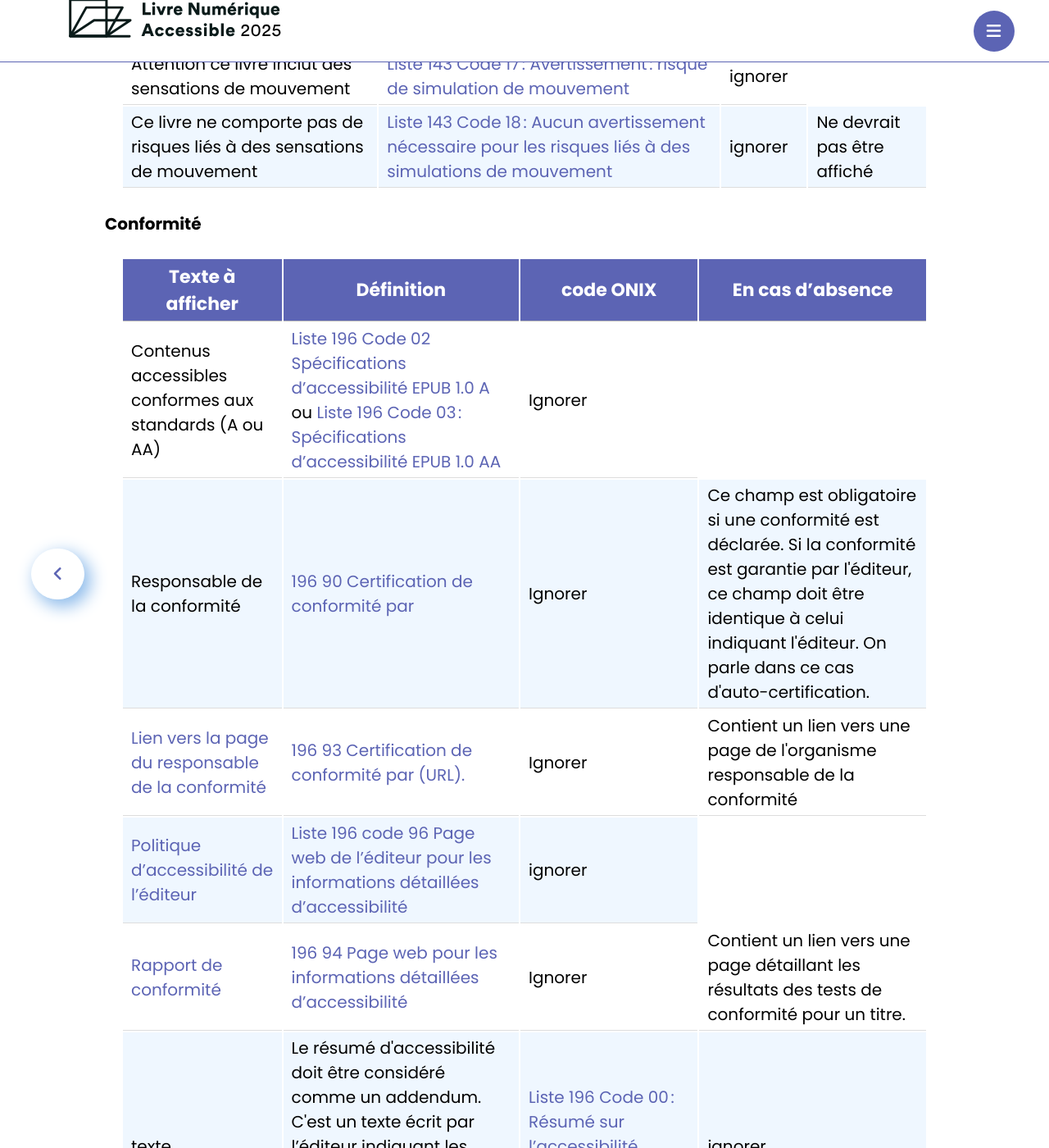
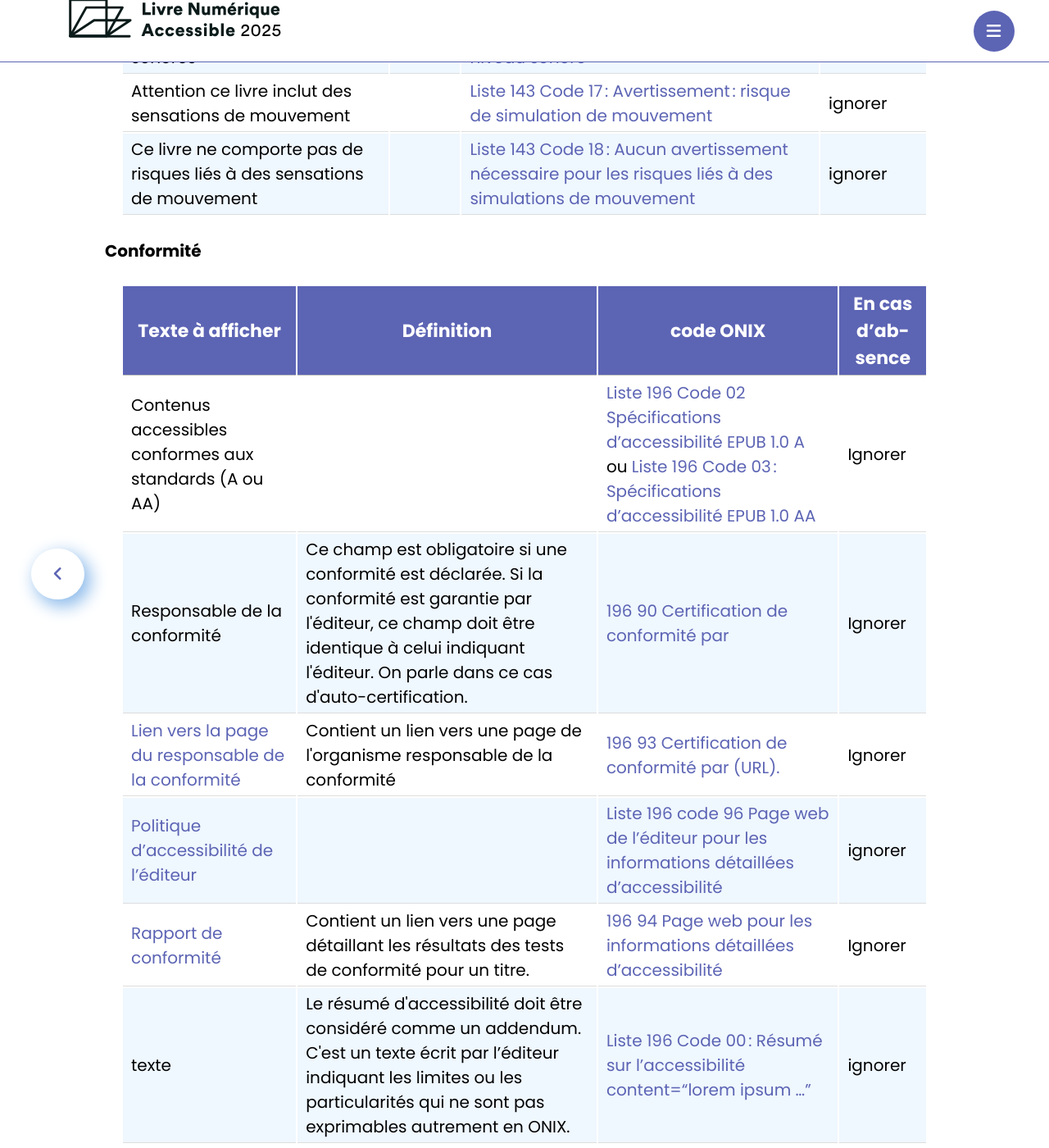
Before and after one commit to edition-accessible/lina25, a Jekyll site: the page built from ressources/Informer.md, in a window 1280 px wide and 1400 px high, scrolled down 7366 px. Shown: the whole window at 82% size. Built offline with Jekyll 4.4.1, drawn with Linux system fonts in a browser that asks for light colours; nearby versions of some CDN libraries; comment, search, counter and statistics services are not loaded; some of the changed text lies outside the part shown.

Commit message:
corrige les tables qui étaient mal alignées

```diff
--- a/ressources/Informer.md
+++ b/ressources/Informer.md
@@ -276,45 +276,45 @@ La langue principale du contenu permet au lecteur de s’assurer qu’il pourra
 <tbody>
 <tr class="odd">
 <td>Attention ce livre inclut des Flashs lumineux</td>
-<!--<td></td>-->
+<td></td>
 <td><a href="https://ns.editeur.org/onix/fr/143/13/">Liste 143 Code 13&#8239;: Avertissement&#8239;: risque de clignotement</a></td>
 <td>ignorer</td>
 <!--<td>forte</td>-->
 </tr>
 <tr class="odd">
 <td>Ce livre ne comporte pas de risques liés à des Flashs lumineux</td>
-<!--<td></td>-->
+<td></td>
 <td><a href="https://ns.editeur.org/onix/fr/143/14/">Liste 143 Code 14&#8239;: Aucun avertissement nécessaire pour les risques liés à un clignotement</a></td>
 <td>ignorer</td>
-<td>Ne devrait pas être affiché</td>
+<!-- <td>Ne devrait pas être affiché</td> -->
 </tr>
 <tr class="even">
 <td>Attention ce livre inclut des bruitages sonores</td>
-<!--<td></td>-->
+<td></td>
 <td><a href="https://ns.editeur.org/onix/fr/143/15/">Liste 143 Code 15&#8239;: risque sonore</a></td>
 <td>ignorer</td>
 <!--<td>forte</td>-->
 </tr>
 <tr class="even">
 <td>Ce livre ne comporte pas de risques liés à des bruitages sonores</td>
-<!--<td></td>-->
+<td></td>
 <td><a href="https://ns.editeur.org/onix/fr/143/16/">Liste 143 Code 16&#8239;: Aucun avertissement nécessaire pour les risques liés à un niveau sonore</a></td>
 <td>ignorer</td>
-<td>Ne devrait pas être affiché</td>
+<!-- <td>Ne devrait pas être affiché</td> -->
 </tr>
 <tr class="odd">
 <td>Attention ce livre inclut des sensations de mouvement</td>
-<!--<td></td>-->
+<td></td>
 <td><a href="https://ns.editeur.org/onix/fr/143/17/">Liste 143 Code 17&#8239;: Avertissement&#8239;: risque de simulation de mouvement</a></td>
 <td>ignorer</td>
 <!--<td>forte</td>-->
 </tr>
 <tr class="odd">
 <td>Ce livre ne comporte pas de risques liés à des sensations de mouvement</td>
-<!--<td></td>-->
+<td></td>
 <td><a href="https://ns.editeur.org/onix/fr/143/18/">Liste 143 Code 18&#8239;: Aucun avertissement nécessaire pour les risques liés à des simulations de mouvement</a></td>
 <td>ignorer</td>
-<td>Ne devrait pas être affiché</td>
+<!-- <td>Ne devrait pas être affiché</td> -->
 </tr>
 </tbody>
 </table>
@@ -341,28 +341,28 @@ Ces informations de premier niveau constituent les fonctionnalités cruciales po
 <tbody>
 <tr>
 <td>Contenus accessibles conformes aux standards (A ou AA)</td>
-<!--<td></td>-->
+<td></td>
 <td><a href="https://ns.editeur.org/onix/fr/196/02">Liste 196 Code 02 Spécifications d’accessibilité EPUB 1.0 A</a> ou <a href="https://ns.editeur.org/onix/fr/196/03">Liste 196 Code 03&#8239;: Spécifications d’accessibilité EPUB 1.0 AA</a></td>
 <td>Ignorer</td>
 <!--<td></td>-->
 </tr>
 <tr>
 <td>Responsable de la conformité</td>
-<!--<td></td>-->
+<td>Ce champ est obligatoire si une conformité est déclarée. Si la conformité est garantie par l'éditeur, ce champ doit être identique à celui indiquant l'éditeur. On parle dans ce cas d'auto-certification.</td>
 <td><a href="https://ns.editeur.org/onix/fr/196/90">196 90 Certification de conformité par</a></td>
 <td>Ignorer</td>
-<td>Ce champ est obligatoire si une conformité est déclarée. Si la conformité est garantie par l'éditeur, ce champ doit être identique à celui indiquant l'éditeur. On parle dans ce cas d'auto-certification.</td>
+<!-- <td></td> -->
 </tr>
 <tr>
 <td><a href="responsable-conformite.html">Lien vers la page du responsable de la conformité</a></td>
-<!--<td></td>-->
+<td>Contient un lien vers une page de l'organisme responsable de la conformité</td>
 <td><a href="https://ns.editeur.org/onix/fr/196/93">196 93 Certification de conformité par (URL).</a></td>
 <td>Ignorer</td>
-<td>Contient un lien vers une page de l'organisme responsable de la conformité</td>
+<!-- <td></td> -->
 </tr>
 <tr>
 <td><a href="infos-accessibilite-ed.html">Politique d’accessibilité de l’éditeur</a></td>
-<!--<td></td>-->
+<td></td>
 <td><a href="https://ns.editeur.org/onix/fr/196/96">Liste 196 code 96 Page web de l’éditeur pour les informations détaillées d’accessibilité</a></td>
 <td>ignorer</td>
 <!--<td></td>-->
@@ -370,10 +370,10 @@ Ces informations de premier niveau constituent les fonctionnalités cruciales po
 
 <tr>
 <td><a href="ace-smart-report-fr.html">Rapport de conformité</a></td>
-<!--<td></td>-->
+<td>Contient un lien vers une page détaillant les résultats des tests de conformité pour un titre.</td>
 <td><a href="https://ns.editeur.org/onix/fr/196/94">196 94 Page web pour les informations détaillées d’accessibilité</a></td>
 <td>Ignorer</td>
-<td>Contient un lien vers une page détaillant les résultats des tests de conformité pour un titre.</td>
+<!-- <td></td> -->
 </tr>
 <tr>
 <td>texte</td>
```
